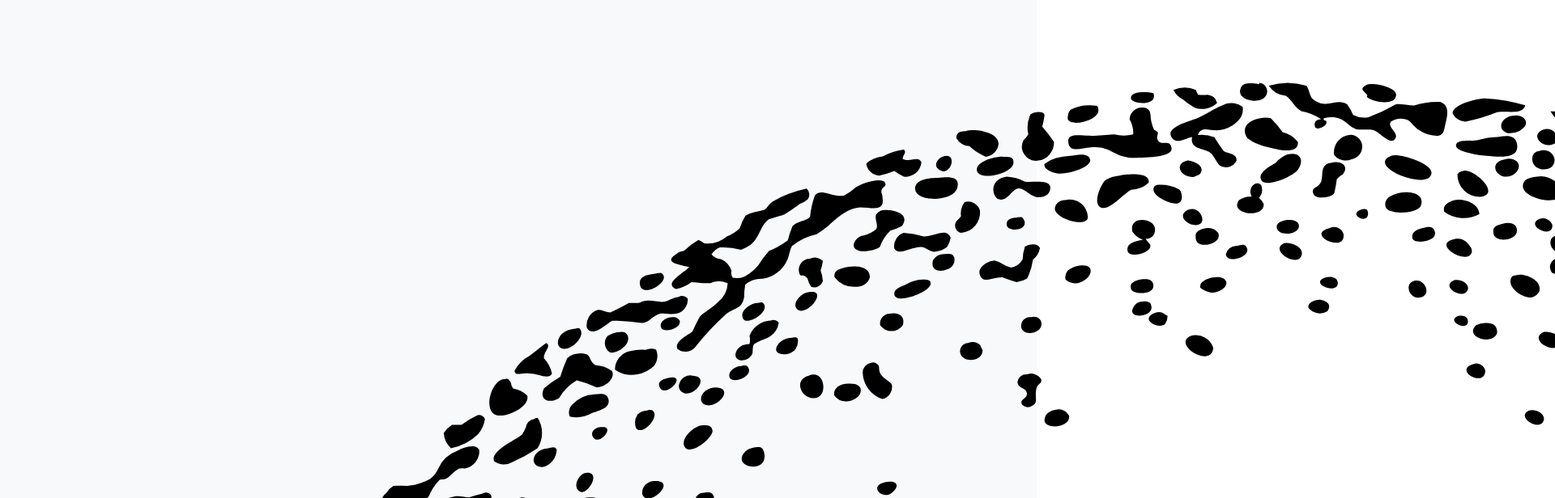
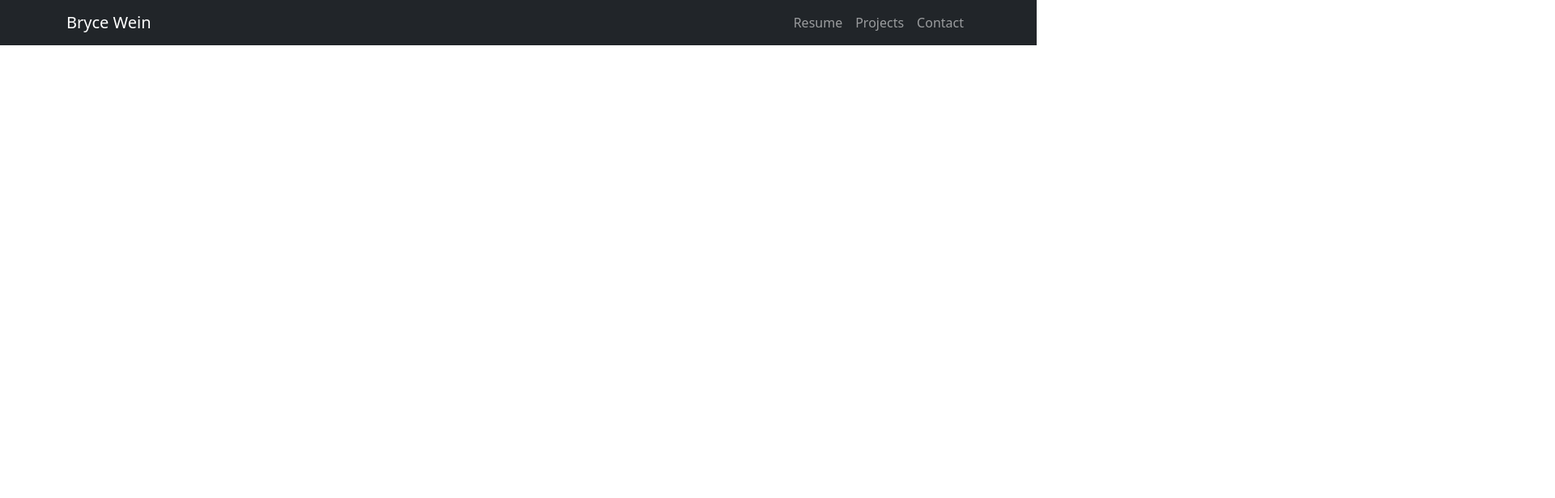
Before and after one commit to bwbolt/brycewein.com, a plain HTML site: page index.html in a window 1280 px wide. Shown: the top 616 px of the page at 81% size, 1920 px wide, since content can reach past the window. Drawn offline with nearby package versions, Linux system fonts and the light colour scheme.

Commit message:
Navbar built
Included links to resume, projects and contact. Added collapsing with a hamburger.

```diff
--- a/index.html
+++ b/index.html
@@ -1,21 +1,43 @@
 <!doctype html>
 <html lang="en">
+
 <head>
 
   <meta charset="utf-8">
   <meta name="viewport" content="width=device-width, initial-scale=1">
 
   <!-- Bootstrap CSS -->
-    <link href="https://cdn.jsdelivr.net/npm/bootstrap@5.1.3/dist/css/bootstrap.min.css" rel="stylesheet" integrity="sha384-1BmE4kWBq78iYhFldvKuhfTAU6auU8tT94WrHftjDbrCEXSU1oBoqyl2QvZ6jIW3" crossorigin="anonymous">
+  <link href="https://cdn.jsdelivr.net/npm/bootstrap@5.1.3/dist/css/bootstrap.min.css" rel="stylesheet"
+    integrity="sha384-1BmE4kWBq78iYhFldvKuhfTAU6auU8tT94WrHftjDbrCEXSU1oBoqyl2QvZ6jIW3" crossorigin="anonymous">
+  <link rel="stylesheet" href="style.css">
 
   <title>Bryce Wein</title>
 </head>
+
 <body>
-    <!--Navigation-->
-    <nav class="navbar navbar-expand-md navbar-light bg-light sticky-top">
-      <div class="container-fluid">
-        <a class="navbar-brand" href="#"> <img src="logo.svg"></a>
+  <nav class="navbar navbar-expand-lg bg-dark navbar-dark">
+    <div class="container">
+      <a href="#" class="navbar-brand">Bryce Wein</a>
+
+      <button class="navbar-toggler" type="button" data-bs-toggle="collapse" data-bs-target="#navmenu">
+        <span class="navbar-toggler-icon"></span>
+      </button>
+
+      <div class="collapse navbar-collapse" id="navmenu">
+        <ul class="navbar-nav ms-auto">
+          <li class="nav-item">
+            <a href="#resume" class="nav-link">Resume</a>
+          </li>
+          <li class="nav-item">
+            <a href="#projects" class="nav-link">Projects</a>
+          </li>
+          <li class="nav-item">
+            <a href="#contact" class="nav-link">Contact</a>
+          </li>
+        </ul>
       </div>
+    </div>
+
   </nav>
 
 
@@ -26,6 +48,10 @@
 
 
 
-    <script src="https://cdn.jsdelivr.net/npm/bootstrap@5.1.3/dist/js/bootstrap.bundle.min.js" integrity="sha384-ka7Sk0Gln4gmtz2MlQnikT1wXgYsOg+OMhuP+IlRH9sENBO0LRn5q+8nbTov4+1p" crossorigin="anonymous"></script>
+
+  <script src="https://cdn.jsdelivr.net/npm/bootstrap@5.1.3/dist/js/bootstrap.bundle.min.js"
+    integrity="sha384-ka7Sk0Gln4gmtz2MlQnikT1wXgYsOg+OMhuP+IlRH9sENBO0LRn5q+8nbTov4+1p"
+    crossorigin="anonymous"></script>
 </body>
+
 </html>
```
Also changed, not shown: IMG/logo.svg (renamed from logo.svg), 2 other files. Lines whose indentation alone changed are shown as unchanged.
